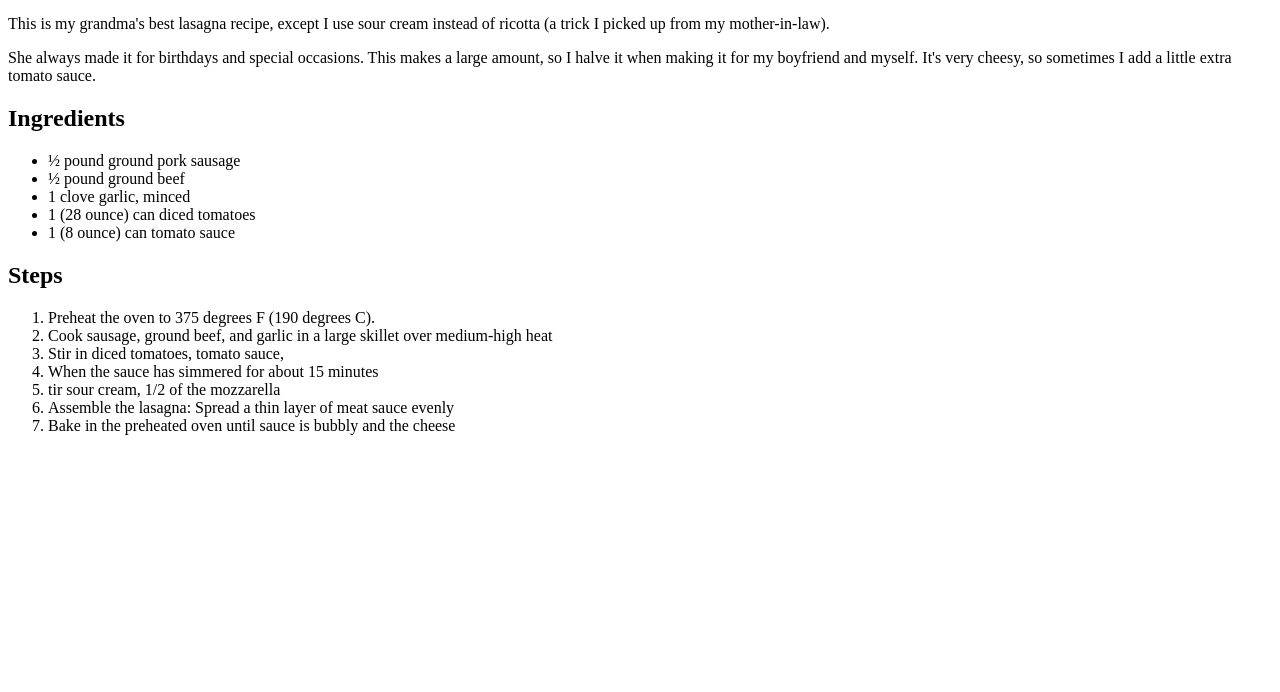
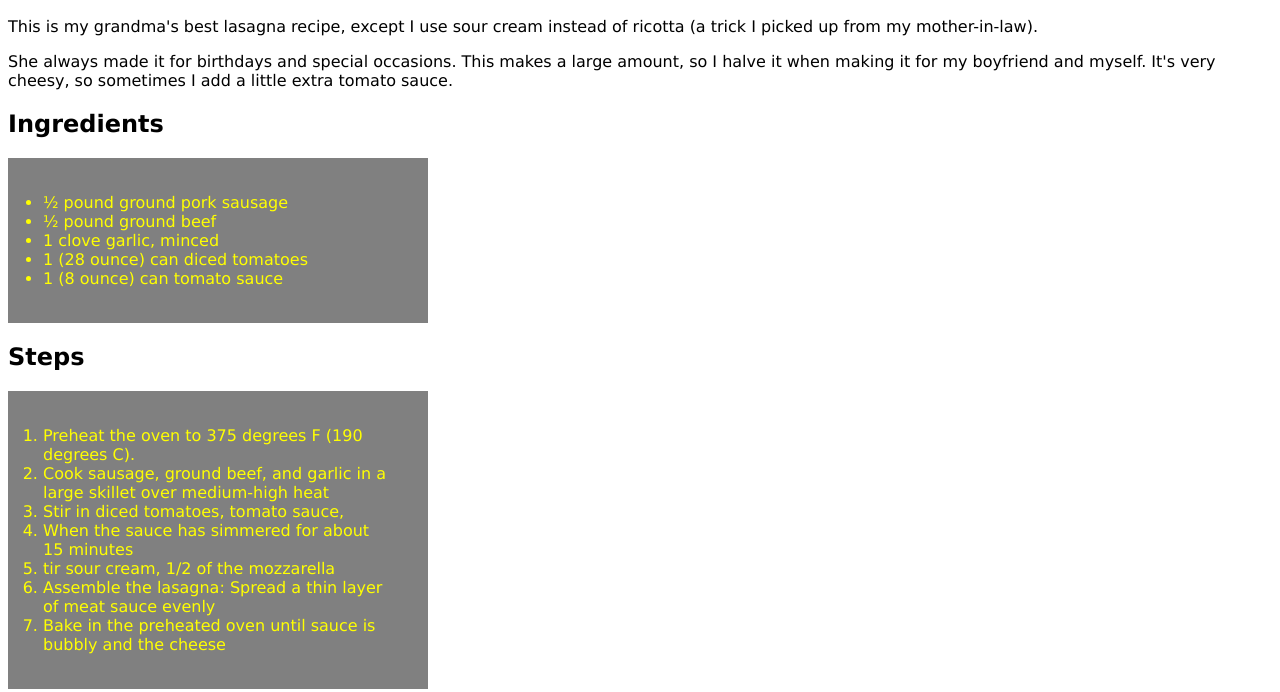
Before and after one commit to vlbdev/odin-recipes, a plain HTML site: page recipes/lasagna.html in a window 1280 px wide. Shown: the part 323-1015 px from the top of the page. Before the commit the page ends 800 px from the top, so only its background shows below. Drawn offline with Linux system fonts and the light colour scheme.

Commit message:
Add styles for lists

```diff
--- a/recipes/lasagna.html
+++ b/recipes/lasagna.html
@@ -4,6 +4,7 @@
     <meta charset="UTF-8">
     <meta name="viewport" content="width=device-width, initial-scale=1.0">
     <title>Document</title>
+    <link rel="stylesheet" href="../style.css">
 </head>
 <body>
     <h1>Lasagna</h1>
--- /dev/null
+++ b/style.css
@@ -0,0 +1,13 @@
+body {
+    font-family:Verdana, Geneva, Tahoma, sans-serif;
+}
+
+ul, ol {
+    background-color: grey;
+    padding: 35px;
+    max-width: 350px;
+}
+
+li {
+    color:yellow;
+}
```
Also changed, not shown: index.html (+1 -0 lines), recipes/pizza.html (+1 -0 lines), recipes/soup.html (+1 -0 lines).
